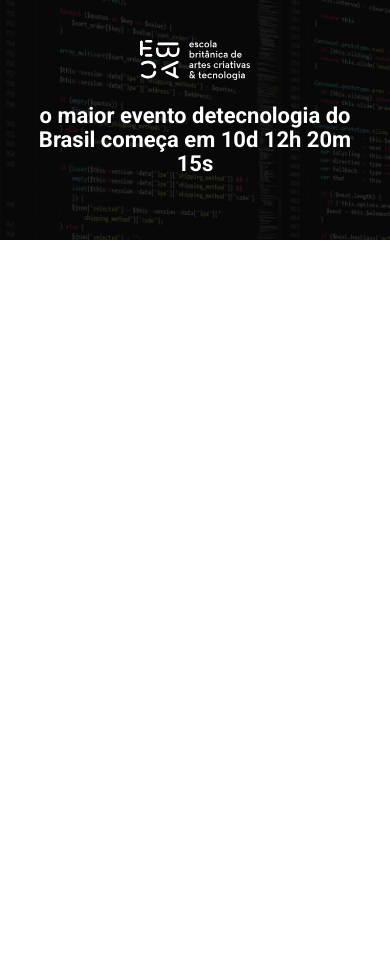
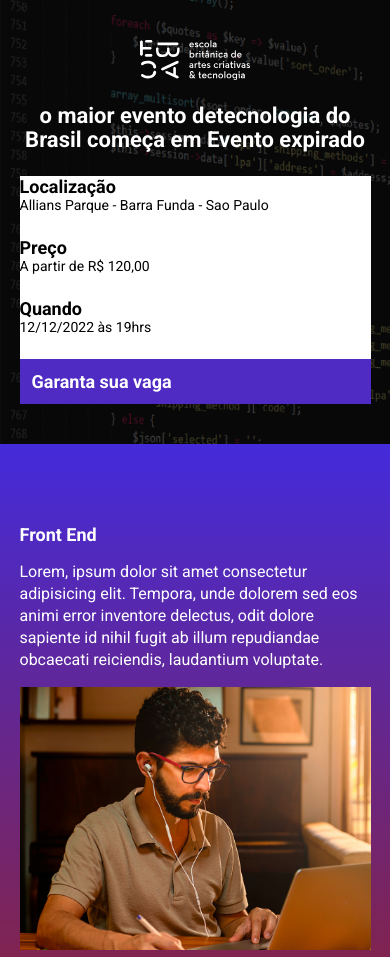
Before and after one commit to lidicedupuit/ebac_tech_talks, a website built with Parcel: page src/index.html in a window 390 px wide. Shown: the top 957 px of the page. Before the commit the page ends 844 px from the top, so only its background shows below. Built offline with nearby package versions, Linux system fonts and the light colour scheme.

Commit message:
criando a contagem regressiva

```diff
--- a/package.json
+++ b/package.json
@@ -2,9 +2,9 @@
   "name": "mod22",
   "version": "1.0.0",
   "description": "",
-  "main": "index.js",
   "scripts": {
     "dev": "parcel src/index.html src/styles/main.scss src/scripts/main.js --no-cache",
+    "build": "parcel build src/index.html",
     "test": "echo \"Error: no test specified\" && exit 1"
   },
   "keywords": [],
--- a/src/index.html
+++ b/src/index.html
@@ -9,20 +9,83 @@
     <link href="https://fonts.googleapis.com/css2?family=Lobster&family=Roboto:wght@400;700&display=swap" rel="stylesheet">
     <link href="https://fonts.googleapis.com/css2?family=Lobster&family=Roboto:ital,wght@0,400;0,700;1,900&display=swap" rel="stylesheet">
     <link rel="stylesheet" href="styles/main.scss">
+    <link rel="stylesheet" href="https://unpkg.com/aos@next/dist/aos.css" />
 </head>
 <body>
     <header class="hero">
        <div class="container">
         <img class="hero__logo" src="./images/ebac_logo.svg" alt="EBAC">
         <p class="hero__text">
-            o maior evento detecnologia do Brasil começa em 10d 12h 20m 15s
+            o maior evento detecnologia do Brasil começa em <span id="contador"></span>
         </p>
+        <div class="infos-bar">
+            <ul class="infos-bar__infos">
+                <li class="infos-bar__infos__item">
+                    <b>Localização</b>
+                    Allians Parque - Barra Funda - Sao Paulo
+                </li>
+                <li class="infos-bar__infos__item">
+                <b>Preço</b>
+                A partir de R$ 120,00
+            </li>
+              <li class="infos-bar__infos__item">
+                <b>Quando</b>
+                12/12/2022 às 19hrs
+              </li>
+            </ul>
+            <a href="#" class="button button--primary">
+                Garanta sua vaga
+            </a>
+        </div>
        </div>
     </header>
 
+    <section class="event event--frontend" >
+        <div class="container" data-aos="fade-right">
+            <div class="event__details">
+                <h2 class="event__detail__title">Front End</h2>
+                <p class="event__detail__description">
+                    Lorem, ipsum dolor sit amet consectetur adipisicing elit. Tempora, unde dolorem sed eos animi error inventore delectus, odit dolore sapiente id nihil fugit ab illum repudiandae obcaecati reiciendis, laudantium voluptate.
+                </p>
+            </div>
+            <img class="event__image" src="./images/frontend.png" alt="Front-End">
+        </div>
+    </section>
+    <section class="event event--ui-ux event--image-left" >
+        <div class="container" data-aos="fade-left">
+            <div class="event__details">
+                <h2 class="event__detail__title">UI/UX</h2>
+                <p class="event__detail__description">
+                    Lorem, ipsum dolor sit amet consectetur adipisicing elit. Tempora, unde dolorem sed eos animi error inventore delectus, odit dolore sapiente id nihil fugit ab illum repudiandae obcaecati reiciendis, laudantium voluptate.
+                </p>
+            </div>
+            <img class="event__image" src="./images/frontend.png" alt="Front-End">
+        </div>
+    </section>
+    <section class="event event--data-science">
+        <div class="container" data-aos="fade-right">
+            <div class="event__details">
+                <h2 class="event__details__title">Data science</h2>
+                <p class="event__details__description">
+                    Lorem, ipsum dolor sit amet consectetur adipisicing elit. Tempora, unde dolorem sed eos animi error inventore delectus, odit dolore sapiente id nihil fugit ab illum repudiandae obcaecati reiciendis, laudantium voluptate.
+                </p>
+            </div>
+            <img class="event__image" src="./images/frontend.png" alt="Front-End">
+        </div>
+    </section>
+    <section class="event event--backend event--image-left">
+        <div class="container" data-aos="fade-left">
+            <div class="event__details">
+                <h2 class="event__detail__title">BACK End</h2>
+                <p class="event__detail__description">
+                    Lorem, ipsum dolor sit amet consectetur adipisicing elit. Tempora, unde dolorem sed eos animi error inventore delectus, odit dolore sapiente id nihil fugit ab illum repudiandae obcaecati reiciendis, laudantium voluptate.
+                </p>
+            </div>
+            <img class="event__image" src="./images/frontend.png" alt="Front-End">
+        </div>
+    </section>
 
-
-
+    <script src="https://unpkg.com/aos@next/dist/aos.js"></script>
     <script src="scripts/main.js"></script>
 
 </body>
--- a/src/scripts/main.js
+++ b/src/scripts/main.js
@@ -1 +1,28 @@
-console.log("ola, mundo");
+AOS.init();
+
+const dataDoEvento = new Date ("Dec 12, 2022 19:00:00");
+const timeStampDoEvento = dataDoEvento.getTime();
+
+const contaAsHoras = setInterval(function() {
+    const agora = new Date();
+    const timeStampAtual = agora.getTime();
+
+    const distanciaAteOEvento = timeStampDoEvento - timeStampAtual;
+
+    const diaEmMs = 1000 * 60 * 60 * 24;
+    const horaEmMs = 1000 * 60 * 60;
+    const minutoEmMs = 1000 * 60;
+
+    const diasAteOEvento = Math.floor(distanciaAteOEvento / diaEmMs);
+    const horasAteOEvento = Math.floor((distanciaAteOEvento % diaEmMs) / horaEmMs);
+    const minutosAteOEvento = Math.floor((distanciaAteOEvento % horaEmMs) / minutoEmMs);
+    const segundosAteOEvento = Math.floor((distanciaAteOEvento %  minutoEmMs) / 1000);
+
+   document.getElementById('contador').innerHTML = `${diasAteOEvento}d ${horasAteOEvento}h ${minutosAteOEvento}m ${segundosAteOEvento}s`;
+
+    if (distanciaAteOEvento < 0) {
+        clearInterval(contaAsHoras);
+        document.getElementById('contador').innerHTML = 'Evento expirado';
+    }
+
+}, 1000);
--- /dev/null
+++ b/src/styles/_event.scss
@@ -0,0 +1,63 @@
+@use 'variables';
+.event {
+    padding: 80px 0;
+    background-image: linear-gradient(#1B6CA7,#442BDB);
+
+    &--frontend {
+        background-image: linear-gradient(variables.$blue2, variables.$pink);
+
+    }
+    &--ui-ux {
+        background-image: linear-gradient(variables.$blue1, variables.$blue2);
+
+    }
+    &--data-science {
+        background-image: linear-gradient(variables.$pink, variables.$yellow);
+
+    }
+    &--backend {
+        background-image: linear-gradient(variables.$yellow, variables.$pink);
+    }
+
+    &--image-left {
+        .container {
+            flex-direction: row-reverse;
+
+        }
+    }
+
+    .container {
+        display: flex;
+        gap: 40px;
+    }
+
+    &__image {
+        max-width: 360px;
+    }
+
+    &__detail {
+       &__title {
+            font-size: 18px;
+            font-weight: bold;
+            margin-bottom: 16px;
+        }
+
+        &__description {
+           line-height: 22px;
+        }
+    }
+    @media (max-width: 640px) {
+        .container {
+            display: block;
+        }
+
+        &__image {
+            width: 100%;
+        }
+        &__details {
+            margin-right: 0;
+            margin-bottom: 16px;
+        }
+    }
+
+}
--- a/src/styles/_hero.scss
+++ b/src/styles/_hero.scss
@@ -1,3 +1,4 @@
+@use 'variables';
 .hero {
     padding:  64px;
     padding-bottom: 100px;
@@ -16,7 +17,7 @@
         left: 0;
         width: 100%;
         height: 100%;
-        background-color: #000;
+        background-color: variables.$secondaryTextColor;
         content: '';
         opacity: .7;
     }
--- /dev/null
+++ b/src/styles/_variables.scss
@@ -0,0 +1,8 @@
+$textColor: #fff;
+$secondaryTextColor: #000;
+
+$blue1: #1B6CA7;
+$blue2: #442BDB;
+$pink: #89223B;
+$yellow: #9C791D;
+$purple:#4f2ac3;
--- /dev/null
+++ b/src/styles/components/_buttons.scss
@@ -0,0 +1,26 @@
+@use '../variables';
+
+.button {
+    padding: 12px;
+    font-size: 18px;
+    font-weight: bold;
+    text-decoration: none;
+    text-align: center;
+    white-space: nowrap;
+
+    &--primary {
+        color: #fff;
+        background-color: variables.$purple;
+    }
+
+    @media (max-width: 640px) {
+        display: block;
+        width: 100%;
+
+
+    }
+    @media (max-width: 1024px) {
+        display: flex;
+        align-items: center;
+    }
+}
--- /dev/null
+++ b/src/styles/components/_infos_bar.scss
@@ -0,0 +1,43 @@
+@use '../variables';
+
+.infos-bar {
+    padding: 16px 24 px;
+    background-color: variables.$textColor;
+    display: flex;
+    justify-content: space-between;
+
+    &__infos {
+            display: flex;
+            gap: 40px;
+
+            &__item {
+                font-size: 14px;
+                color: variables.$secondaryTextColor;
+
+            b {
+                color: variables.$secondaryTextColor;
+                font-size: 18px;
+                display: block;
+            }
+        }
+
+    }
+
+    @media (max-width: 640px) {
+        display: block;
+
+        &__infos {
+            display: block;
+
+        &__item {
+            margin-bottom: 24px;
+        }
+        }
+    }
+
+    @media (max-width: 1024px) {
+        &__infos {
+            gap: 16px;
+        }
+    }
+}
--- a/src/styles/main.scss
+++ b/src/styles/main.scss
@@ -1,10 +1,17 @@
 @use 'hero';
+@use 'components/infos_bar';
+@use 'components/buttons';
+@use 'event';
+@use 'variables';
+
+
 * {
     margin: 0;
     padding: 0;
     box-sizing: border-box;
     font-family: Roboto, sans-serif;
-    color: #fff;
+    color: variables.$textColor;
+    list-style: none;
 }
 .container {
     max-width: 960px;
```
